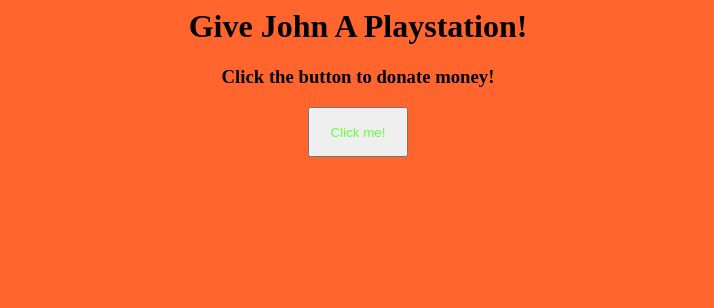
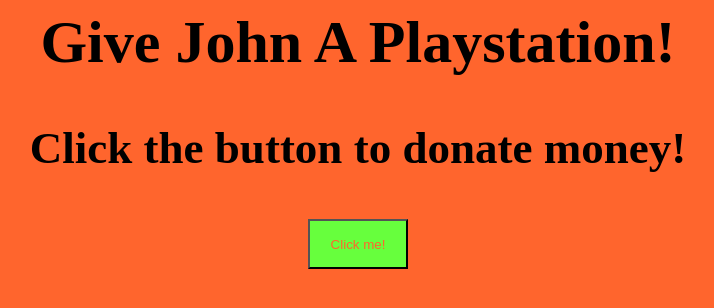
Before and after one commit to GoRedbirds/Give-John-a-playstation, a plain HTML site: page index.html in a window 1280 px wide. Shown: the whole page, without its empty margins (282-996 px from the left). Drawn offline with Linux system fonts and the light colour scheme.

Commit message:
Update index.html

```diff
--- a/index.html
+++ b/index.html
@@ -11,8 +11,16 @@
         button {
             height: 50px;
             width: 100px;
-            color: #67ff3d;
+            background-color: #67ff3d;
+			color: #ff652d;
         }
+		h1 {
+			font-size: 60;
+		}
+		h3 {
+			font-size: 45;
+		}
+
     </style>
     <script>
         var x = function(){
```
